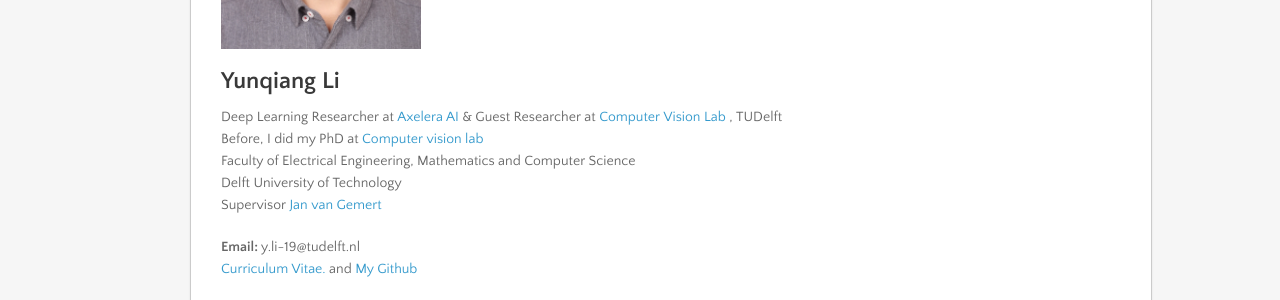
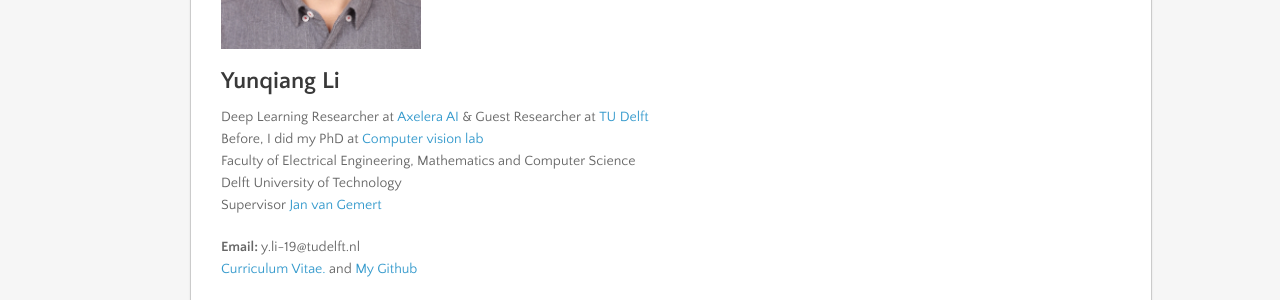
Before and after one commit to liyunqianggyn/liyunqianggyn.github.io, a Jekyll site: the page built from index.md, in a window 1280 px wide and 900 px high. Shown: the part 354-654 px from the top of the window. Built offline with Jekyll 4.4.1, drawn with Linux system fonts in a browser that asks for light colours; nearby versions of some CDN libraries; our own code applies the rules of GitHub Pages for plain Markdown files.

Commit message:
Update index.md

```diff
--- a/index.md
+++ b/index.md
@@ -2,7 +2,7 @@
 
 ## Yunqiang Li <br/>
 
-Deep Learning Researcher at <a href="https://www.axelera.ai/team/">Axelera AI</a>  & Guest Researcher at <a href="http://visionlab.tudelft.nl">Computer Vision Lab </a>, TUDelft<br/>
+Deep Learning Researcher at <a href="https://www.axelera.ai/team/">Axelera AI</a>  & Guest Researcher at <a href="http://visionlab.tudelft.nl">TU Delft </a><br/>
 Before, I did my PhD at <a href="http://visionlab.tudelft.nl">Computer vision lab</a><br/>
 Faculty of Electrical Engineering, Mathematics and Computer Science<br/>
 Delft University of Technology<br/>
```
